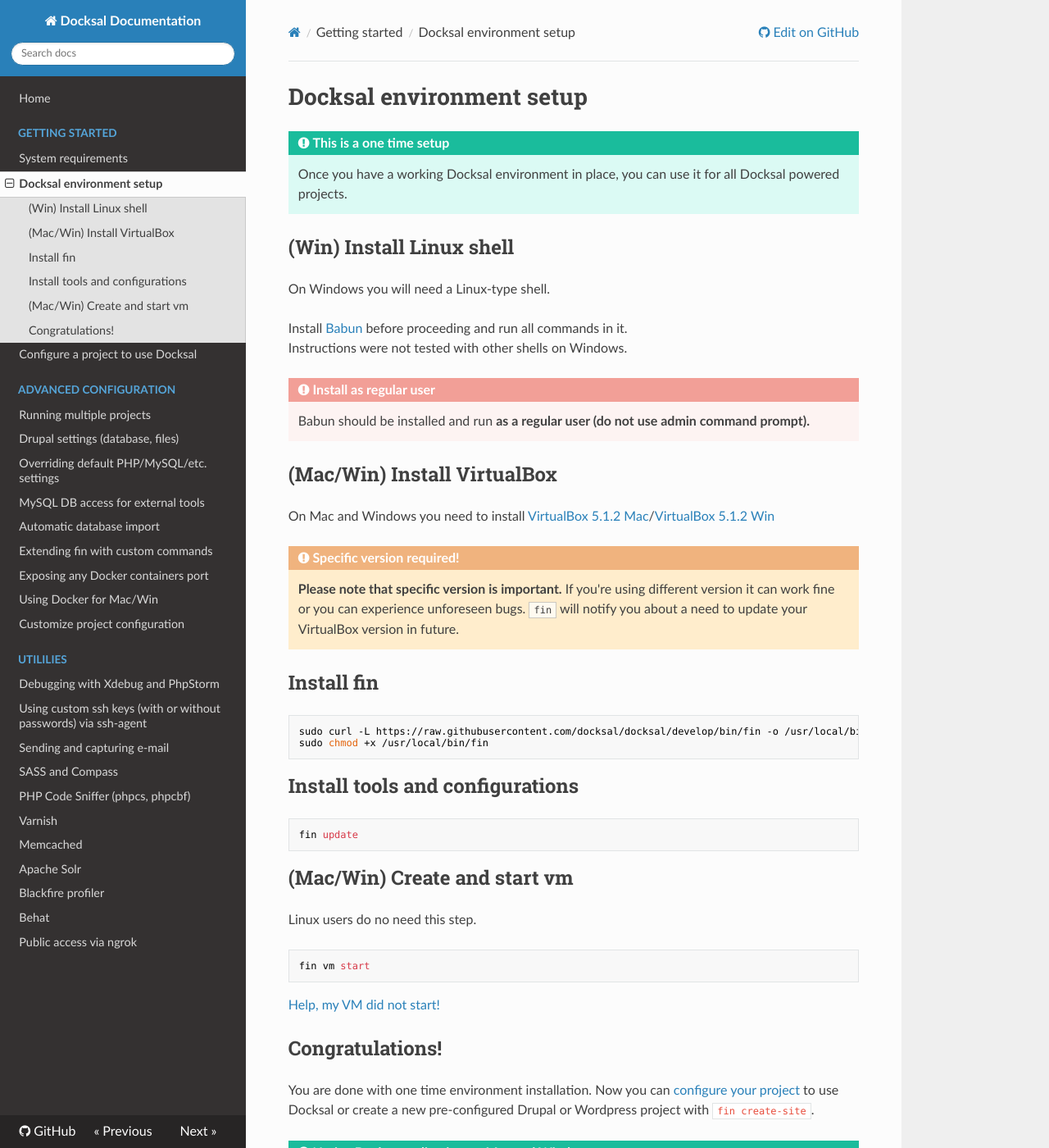
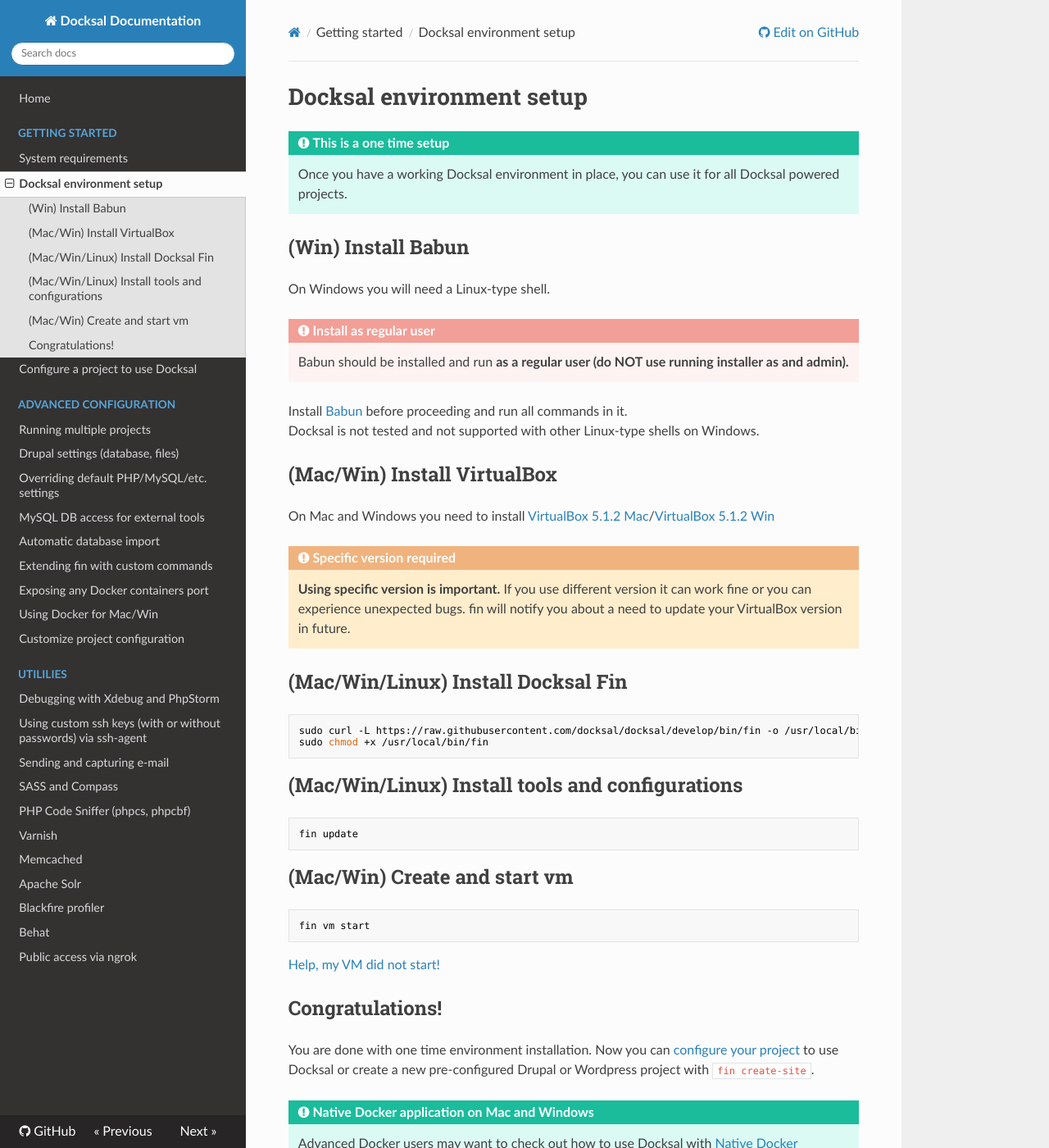
Before and after one commit to docksal/docksal, an MkDocs documentation site: the page built from docs/env-setup.md, in a window 1280 px wide and 1400 px high. Shown: the whole window at 82% size. Built offline with MkDocs 1.6.1, drawn with Linux system fonts in a browser that asks for light colours; nearby versions of some CDN libraries; old or Windows-style settings are respelled for this version of MkDocs.

Commit message:
Update env-setup.md

````diff
--- a/docs/env-setup.md
+++ b/docs/env-setup.md
@@ -3,41 +3,39 @@
 !!! important "This is a one time setup"
     Once you have a working Docksal environment in place, you can use it for all Docksal powered projects.
 
-## (Win) Install Linux shell
+## (Win) Install Babun
 
 On Windows you will need a Linux-type shell.
 
+!!! danger "Install as regular user"
+    Babun should be installed and run **as a regular user (do NOT use running installer as and admin).**
+
 Install [Babun](http://babun.github.io/) before proceeding and run all commands in it.
-Instructions were not tested with other shells on Windows.
-
-!!! danger "Install as regular user"
-    Babun should be installed and run **as a regular user (do not use admin command prompt).**
+Docksal is not tested and not supported with other Linux-type shells on Windows.
 
 ## (Mac/Win) Install VirtualBox
 
 On Mac and Windows you need to install [VirtualBox 5.1.2 Mac](http://download.virtualbox.org/virtualbox/5.1.2/VirtualBox-5.1.2-108956-OSX.dmg)/[VirtualBox 5.1.2 Win](http://download.virtualbox.org/virtualbox/5.1.2/VirtualBox-5.1.2-108956-Win.exe)
 
-!!! attention "Specific version required!"
-    **Please note that specific version is important.** If you're using different version it can work fine or you can experience unforeseen bugs. `fin` will notify you about a need to update your VirtualBox version in future.
+!!! attention "Specific version required"
+    **Using specific version is important.** If you use different version it can work fine or you can experience unexpected bugs. fin will notify you about a need to update your VirtualBox version in future.
 
-## Install fin
+## (Mac/Win/Linux) Install Docksal Fin
 
-```
+```bash
 sudo curl -L https://raw.githubusercontent.com/docksal/docksal/develop/bin/fin -o /usr/local/bin/fin && \
 sudo chmod +x /usr/local/bin/fin
 ```
 
-## Install tools and configurations
+## (Mac/Win/Linux) Install tools and configurations
 
-```
+```bash
 fin update
 ```
 
 ## (Mac/Win) Create and start vm
 
-Linux users do no need this step.
-
-```
+```bash
 fin vm start
 ```
 
````
